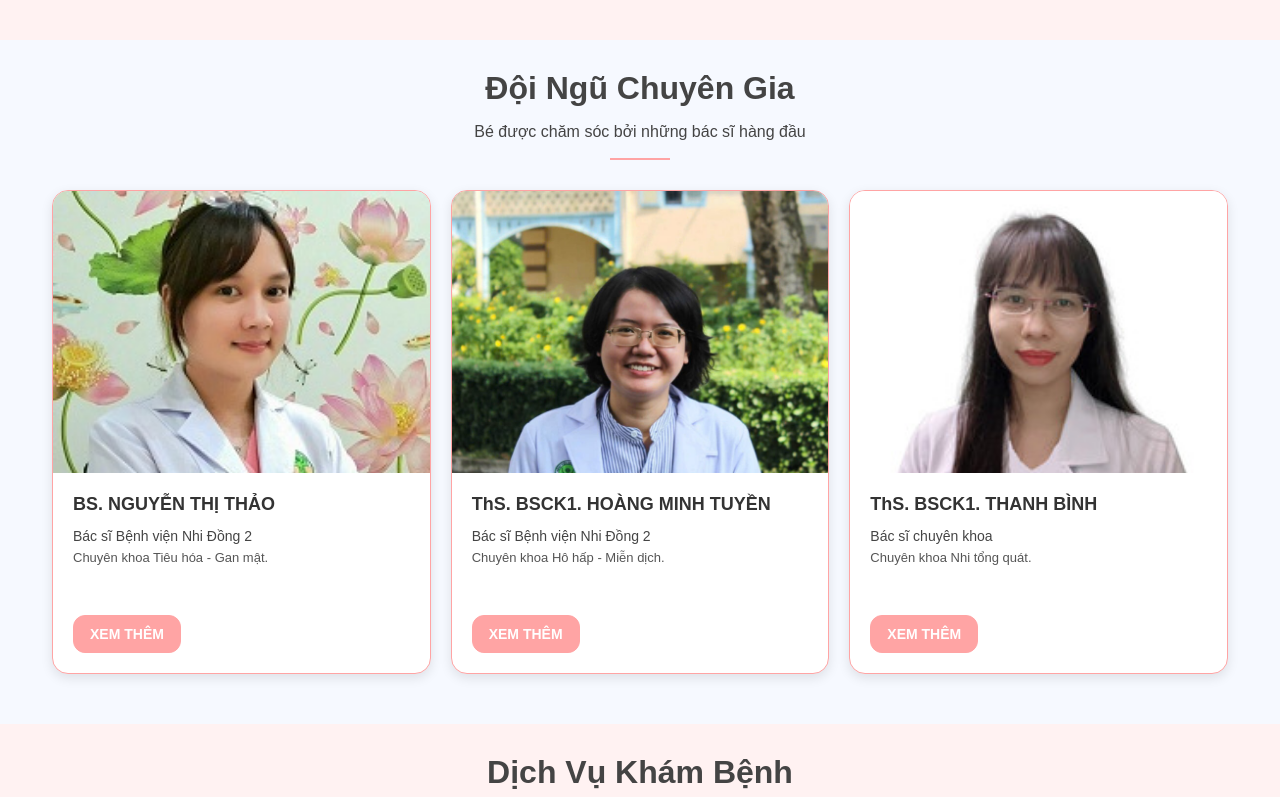
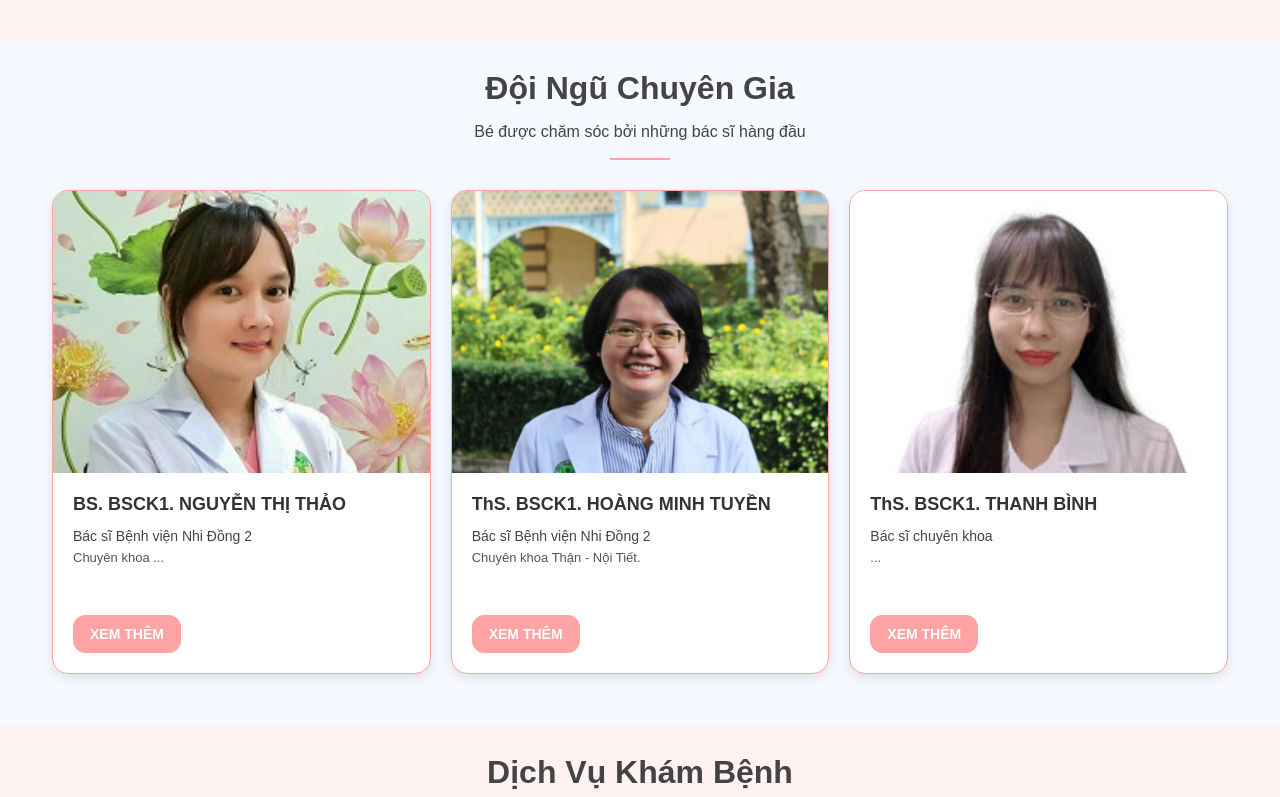
Before and after one commit to mhieu1002/KIDSDOCTOR-CLIENT, a React (Vite) app: page / in a window 1280 px wide. Shown: the part 1611-2408 px from the top of the page. Built offline with nearby package versions, Linux system fonts and the light colour scheme.

Commit message:
12/10/2025

```diff
--- a/src/components/Carousel/carousel.scss
+++ b/src/components/Carousel/carousel.scss
@@ -114,9 +114,11 @@
       height: auto;
     }
   }
-
   // responsive
   @media (max-width: 768px) {
+    .time-list {
+      gap: 30px !important;
+    }
     .book-btn {
       padding: 10px 24px;
       font-size: 15px;
--- a/src/components/Carousel/carousel.tsx
+++ b/src/components/Carousel/carousel.tsx
@@ -25,7 +25,7 @@ export default function AppointmentSection() {
               <p>Thời gian khám từ: 17h00 – 20h00</p>
             </div>
           </div>
-          {/* <div className="time-item">
+          <div className="time-item">
             <span className="icon">🕒</span>
             <div
               style={{
@@ -37,7 +37,7 @@ export default function AppointmentSection() {
               <strong>Chủ Nhật</strong>
               <p>Thời gian khám từ: 17h00 – 20h00</p>
             </div>
-          </div> */}
+          </div>
         </div>
         <div className="note-box">
           <p>
--- a/src/components/Doctor/doctor.tsx
+++ b/src/components/Doctor/doctor.tsx
@@ -7,23 +7,23 @@ export default function DoctorTeam() {
   const doctors = [
     {
       id: 1,
-      name: "BS. NGUYỄN THỊ THẢO",
+      name: "BS. BSCK1. NGUYỄN THỊ THẢO",
       specialty: "Bác sĩ Bệnh viện Nhi Đồng 2",
-      skills: "Chuyên khoa Tiêu hóa - Gan mật.",
+      skills: "Chuyên khoa ...",
       img: bsThao,
     },
     {
       id: 2,
       name: "ThS. BSCK1. HOÀNG MINH TUYỀN",
       specialty: "Bác sĩ Bệnh viện Nhi Đồng 2",
-      skills: "Chuyên khoa Hô hấp - Miễn dịch.",
+      skills: "Chuyên khoa Thận - Nội Tiết.",
       img: bsTuyen,
     },
     {
       id: 3,
       name: "ThS. BSCK1. THANH BÌNH",
       specialty: "Bác sĩ chuyên khoa",
-      skills: "Chuyên khoa Nhi tổng quát.",
+      skills: "...",
       img: bsBinh,
     },
   ];
```
